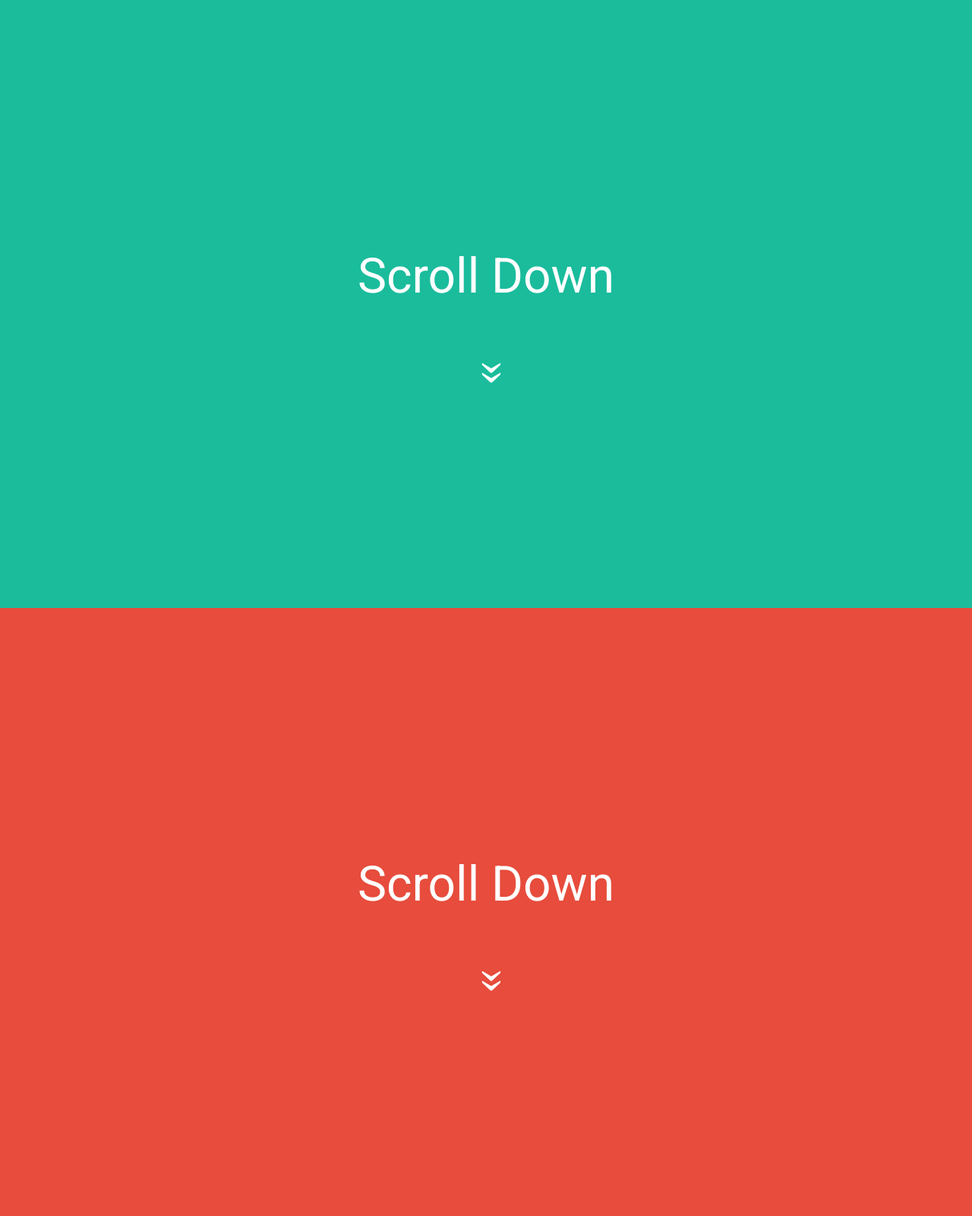
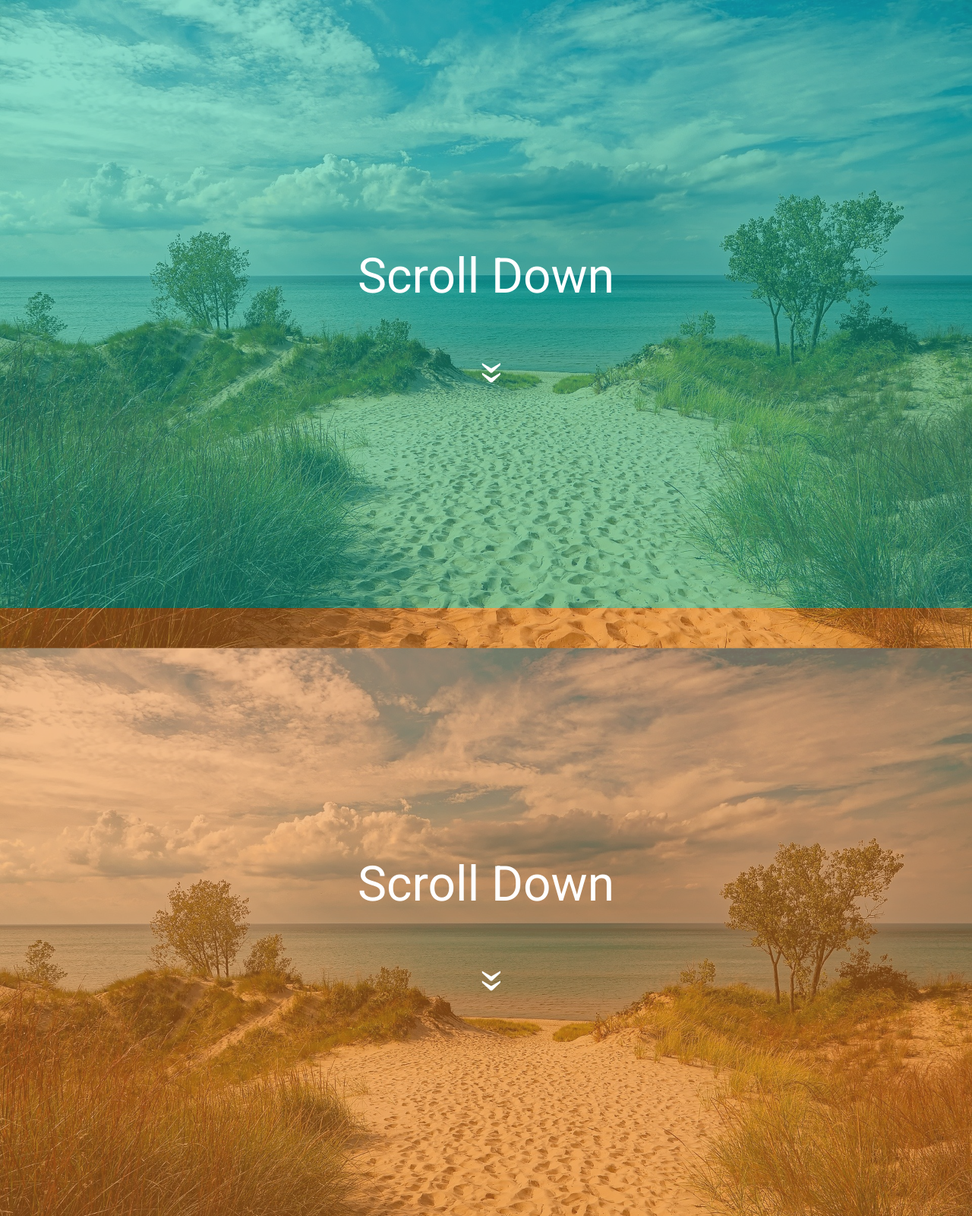
Before and after one commit to SergioCebrian/css-parallax-footer, a plain HTML site: page index.html in a window 1280 px wide. Shown: the whole page at 76% size. Drawn offline with Linux system fonts and the light colour scheme.

Commit message:
opacity background

```diff
--- a/index.html
+++ b/index.html
@@ -11,11 +11,11 @@
 <body>
   <div class="o-wrap">
       <main class="o-main">
-          <section class="o-section o-section--dark  u-center">
+          <section class="o-section o-section--blue  u-center">
             <h2>Scroll Down</h2>
             <span>&laquo;</span>
           </section>
-          <section class="o-section o-section--light  u-center">
+          <section class="o-section o-section--orange  u-center">
             <h2>Scroll Down</h2>
             <span>&laquo;</span>
           </section>
--- a/main.css
+++ b/main.css
@@ -56,12 +56,12 @@ p {
     min-height: 100vh;
 }
 
-.o-section--dark {
-    background-color: rgba(26, 188, 156, 1.0);
+.o-section--blue {
+    background-color: rgba(26, 188, 156, .5);
 }
 
-.o-section--light {
-    background-color: rgba(231, 76, 60, 1.0);
+.o-section--orange {
+    background-color: rgba(230, 126, 34, .5);
 }
 
 .o-footer {
```
